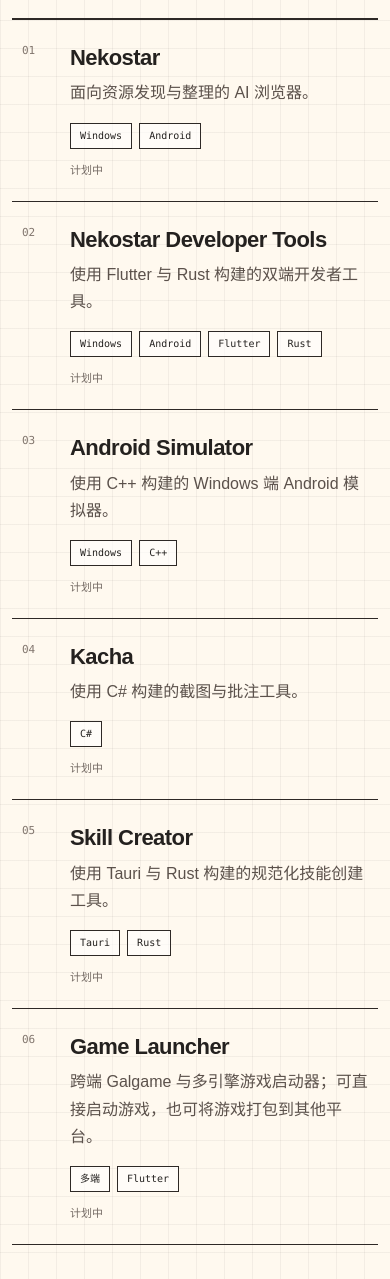
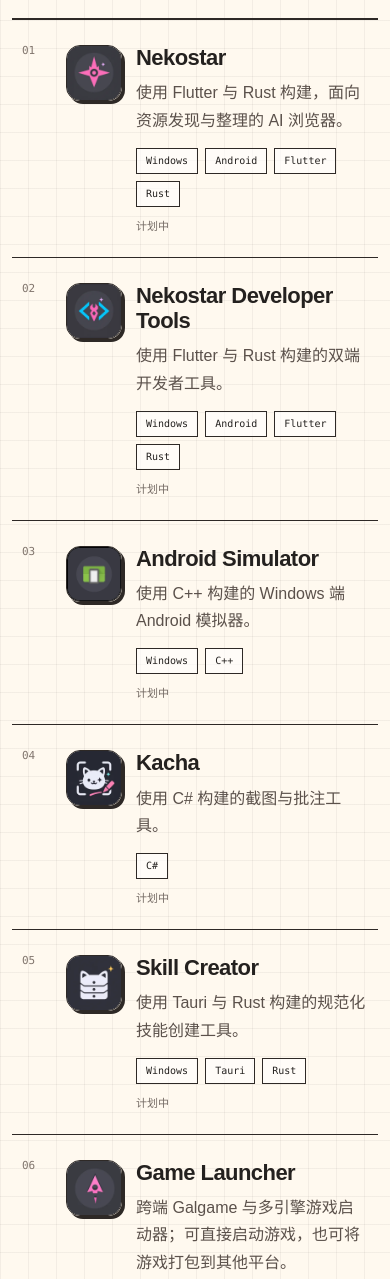
Before and after one commit to nekobyran/remote, a plain HTML site: page index.html in a window 390 px wide. Shown: the part 1800-3079 px from the top of the page. Drawn offline with Linux system fonts and the light colour scheme.

Commit message:
Add roadmap product icons and platform details

```diff
--- a/index.html
+++ b/index.html
@@ -125,18 +125,20 @@
           <ol class="roadmap-list">
             <li class="roadmap-item">
               <span class="roadmap-number">01</span>
+              <img class="roadmap-icon" src="/nekostar-icon.webp" alt="" width="64" height="64" loading="lazy" decoding="async" />
               <div class="roadmap-copy">
                 <h3>Nekostar</h3>
-                <p>面向资源发现与整理的 AI 浏览器。</p>
+                <p>使用 Flutter 与 Rust 构建，面向资源发现与整理的 AI 浏览器。</p>
               </div>
               <div class="roadmap-tags" aria-label="平台与技术">
-                <span>Windows</span><span>Android</span>
+                <span>Windows</span><span>Android</span><span>Flutter</span><span>Rust</span>
               </div>
               <span class="roadmap-status">计划中</span>
             </li>
 
             <li class="roadmap-item">
               <span class="roadmap-number">02</span>
+              <img class="roadmap-icon" src="/nekostar-devtools-icon.webp" alt="" width="64" height="64" loading="lazy" decoding="async" />
               <div class="roadmap-copy">
                 <h3>Nekostar Developer Tools</h3>
                 <p>使用 Flutter 与 Rust 构建的双端开发者工具。</p>
@@ -149,6 +151,7 @@
 
             <li class="roadmap-item">
               <span class="roadmap-number">03</span>
+              <img class="roadmap-icon" src="/android-simulator-icon.webp" alt="" width="64" height="64" loading="lazy" decoding="async" />
               <div class="roadmap-copy">
                 <h3>Android Simulator</h3>
                 <p>使用 C++ 构建的 Windows 端 Android 模拟器。</p>
@@ -161,6 +164,7 @@
 
             <li class="roadmap-item">
               <span class="roadmap-number">04</span>
+              <img class="roadmap-icon" src="/kacha-icon.webp" alt="" width="64" height="64" loading="lazy" decoding="async" />
               <div class="roadmap-copy">
                 <h3>Kacha</h3>
                 <p>使用 C# 构建的截图与批注工具。</p>
@@ -173,18 +177,20 @@
 
             <li class="roadmap-item">
               <span class="roadmap-number">05</span>
+              <img class="roadmap-icon" src="/skill-creator-icon.webp" alt="" width="64" height="64" loading="lazy" decoding="async" />
               <div class="roadmap-copy">
                 <h3>Skill Creator</h3>
                 <p>使用 Tauri 与 Rust 构建的规范化技能创建工具。</p>
               </div>
-              <div class="roadmap-tags" aria-label="技术">
-                <span>Tauri</span><span>Rust</span>
+              <div class="roadmap-tags" aria-label="平台与技术">
+                <span>Windows</span><span>Tauri</span><span>Rust</span>
               </div>
               <span class="roadmap-status">计划中</span>
             </li>
 
             <li class="roadmap-item">
               <span class="roadmap-number">06</span>
+              <img class="roadmap-icon" src="/game-launcher-icon.webp" alt="" width="64" height="64" loading="lazy" decoding="async" />
               <div class="roadmap-copy">
                 <h3>Game Launcher</h3>
                 <p>跨端 Galgame 与多引擎游戏启动器；可直接启动游戏，也可将游戏打包到其他平台。</p>
--- a/styles.css
+++ b/styles.css
@@ -175,8 +175,8 @@ h1 em::after { content: ""; position: absolute; left: 0; right: 0; bottom: -4px;
 .roadmap-list { margin: 0; padding: 0; list-style: none; border-top: 2px solid var(--line); }
 .roadmap-item {
   display: grid;
-  grid-template-columns: 46px minmax(260px, 1fr) minmax(220px, .85fr) auto;
-  gap: 24px;
+  grid-template-columns: 36px 64px minmax(260px, 1fr) minmax(220px, .85fr) auto;
+  gap: 22px;
   align-items: center;
   min-height: 126px;
   padding: 24px 10px;
@@ -185,6 +185,7 @@ h1 em::after { content: ""; position: absolute; left: 0; right: 0; bottom: -4px;
 }
 .roadmap-item:hover { padding-inline: 18px; background: rgba(141, 199, 255, .16); }
 .roadmap-number { color: #81756d; font: 500 11px/1 "SFMono-Regular", Consolas, monospace; }
+.roadmap-icon { width: 64px; height: 64px; border: 1.5px solid var(--line); border-radius: 16px; object-fit: cover; box-shadow: 3px 3px 0 var(--line); }
 .roadmap-copy h3 { margin-bottom: 9px; font-size: 25px; line-height: 1.15; letter-spacing: -.025em; }
 .roadmap-copy p { margin: 0; color: #5b514b; line-height: 1.7; }
 .roadmap-tags { display: flex; flex-wrap: wrap; gap: 7px; }
@@ -213,8 +214,8 @@ footer p { margin: 0; }
   .app-icon { width: 88px; border-radius: 22px; }
   .app-icon span { font-size: 44px; }
   .download-button { grid-column: 1 / -1; justify-content: space-between; }
-  .roadmap-item { grid-template-columns: 40px 1fr auto; }
-  .roadmap-tags { grid-column: 2 / -1; }
+  .roadmap-item { grid-template-columns: 34px 64px 1fr auto; }
+  .roadmap-tags { grid-column: 3 / -1; }
 }
 
 @media (max-width: 560px) {
@@ -236,10 +237,11 @@ footer p { margin: 0; }
   .release-meta { flex-direction: column; gap: 10px; }
   .download-button { grid-column: auto; }
   .roadmap { padding-block: 68px 84px; }
-  .roadmap-item { grid-template-columns: 32px 1fr; gap: 16px; align-items: start; padding-block: 25px; }
+  .roadmap-item { grid-template-columns: 30px 56px 1fr; gap: 14px; align-items: start; padding-block: 25px; }
+  .roadmap-icon { width: 56px; height: 56px; border-radius: 14px; }
   .roadmap-copy h3 { font-size: 22px; }
-  .roadmap-tags { grid-column: 2; }
-  .roadmap-status { grid-column: 2; text-align: left; }
+  .roadmap-tags { grid-column: 3; }
+  .roadmap-status { grid-column: 3; text-align: left; }
   footer { align-items: flex-start; flex-direction: column; justify-content: center; }
 }
 
--- a/worker.js
+++ b/worker.js
@@ -5,6 +5,12 @@ const FILES = new Set([
   'script.js',
   'favicon.svg',
   'lanzou-plus-icon.webp',
+  'nekostar-icon.webp',
+  'nekostar-devtools-icon.webp',
+  'android-simulator-icon.webp',
+  'kacha-icon.webp',
+  'skill-creator-icon.webp',
+  'game-launcher-icon.webp',
   'robots.txt',
   'sitemap.xml',
 ]);
```
Also changed, not shown: android-simulator-icon.webp (added), game-launcher-icon.webp (added), kacha-icon.webp (added), nekostar-devtools-icon.webp (added), nekostar-icon.webp (added), skill-creator-icon.webp (added).
